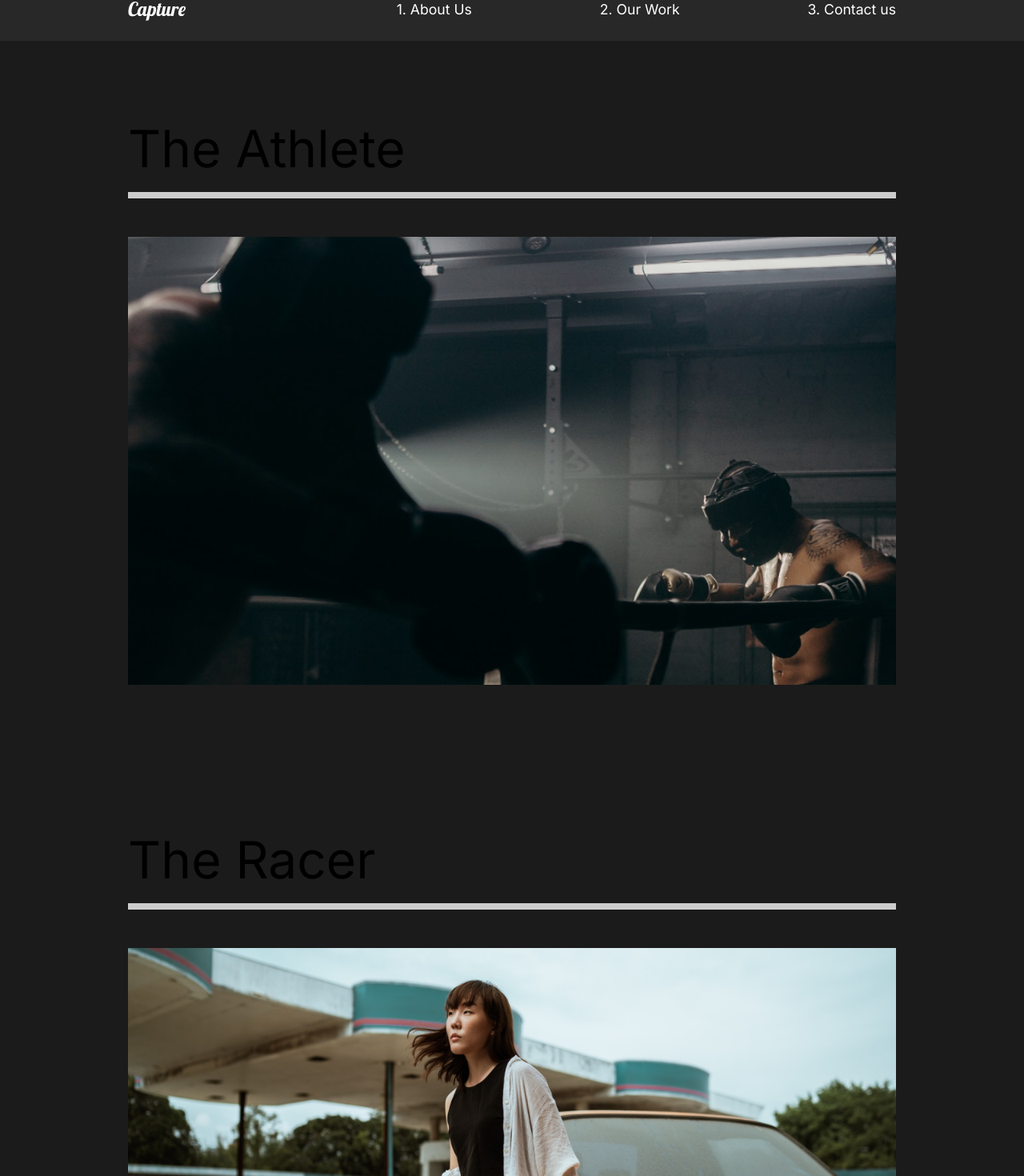
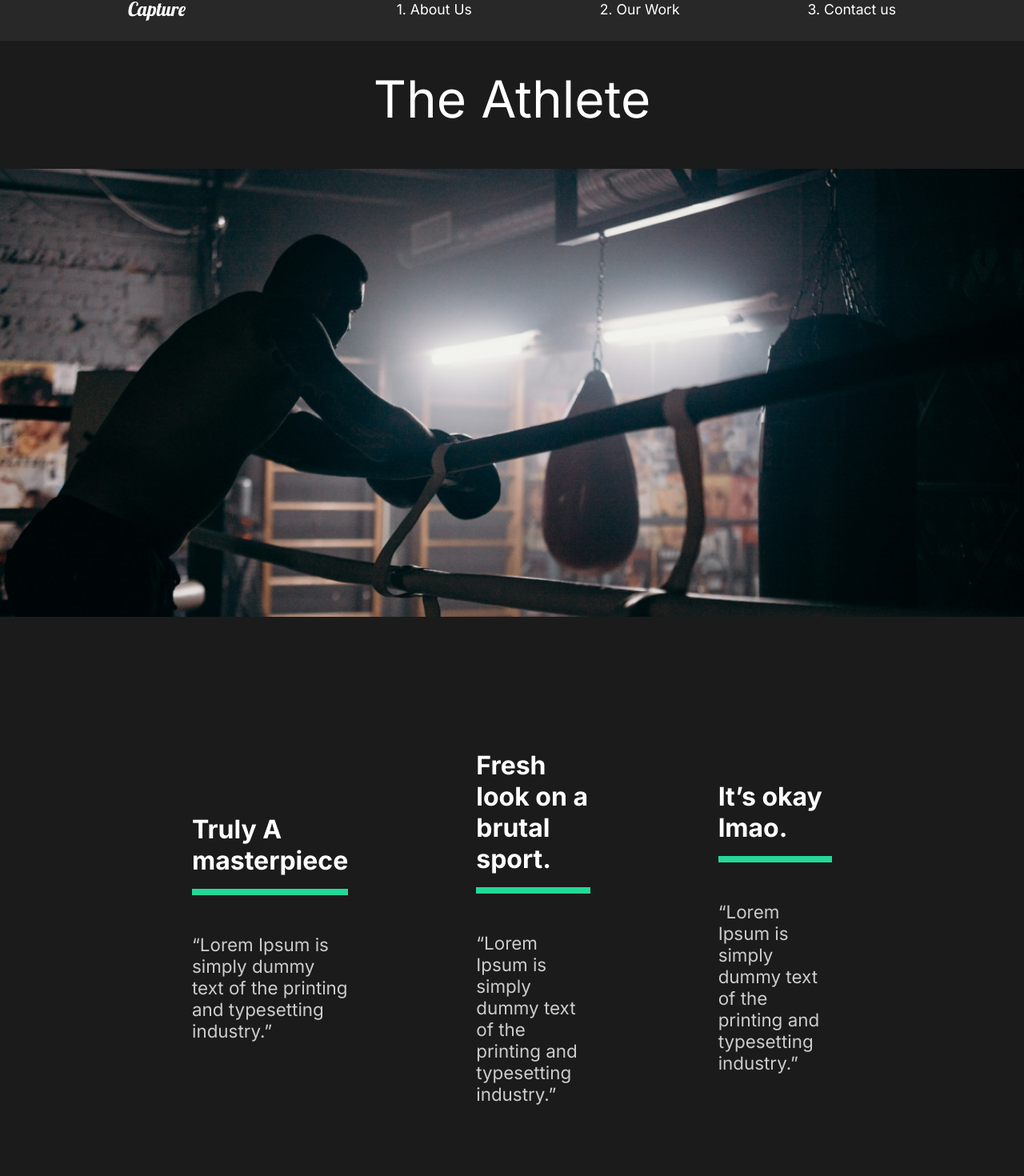
Before and after one commit to MagicAce1988/captureportfolio, a React (Create React App) app: page /work/1 in a window 1280 px wide. Shown: the part 29-1499 px from the top of the page at 80% size. Built offline with nearby package versions, Linux system fonts and the light colour scheme.

Commit message:
finished movie details

```diff
--- a/src/App.js
+++ b/src/App.js
@@ -1,6 +1,6 @@
 import GlobalStyle from './GlobalStyle.styled';
 import { Nav } from './components';
-import { AboutUs, ContactUs, OurWork } from './pages';
+import { AboutUs, ContactUs, OurWork, MovieDetail } from './pages';
 import { Route, Switch } from 'react-router';
 
 function App() {
@@ -12,8 +12,11 @@
         <Route path="/" exact>
           <AboutUs />
         </Route>
-        <Route path="/work">
+        <Route path="/work" exact>
           <OurWork />
+        </Route>
+        <Route path="/work/:id">
+          <MovieDetail />
         </Route>
         <Route path="/contact">
           <ContactUs />
--- /dev/null
+++ b/src/movieState.js
@@ -0,0 +1,81 @@
+import athlete from './img/athlete-small.png';
+import goodtimes from './img/goodtimes-small.png';
+import theracer from './img/theracer-small.png';
+import athlete2 from './img/athlete2.png';
+import goodtimes2 from './img/good-times2.jpg';
+import theracer2 from './img/the-racer2.jpg';
+
+export const movieState = () => [
+  {
+    id: 1,
+    title: 'The Athlete',
+    mainImg: athlete,
+    secondaryImg: athlete2,
+    imageFocusPoint: 'center',
+    awards: [
+      {
+        title: 'Truly A masterpiece',
+        description:
+          '“Lorem Ipsum is simply dummy text of the printing and typesetting industry.”',
+      },
+      {
+        title: 'Fresh look on a brutal sport.',
+        description:
+          '“Lorem Ipsum is simply dummy text of the printing and typesetting industry.”',
+      },
+      {
+        title: 'It’s okay lmao.',
+        description:
+          '“Lorem Ipsum is simply dummy text of the printing and typesetting industry.”',
+      },
+    ],
+  },
+  {
+    id: 2,
+    title: 'Good Times',
+    mainImg: goodtimes,
+    secondaryImg: goodtimes2,
+    imageFocusPoint: 'bottom',
+    awards: [
+      {
+        title: 'Truly A masterpiece',
+        description:
+          '“Lorem Ipsum is simply dummy text of the printing and typesetting industry.”',
+      },
+      {
+        title: 'Fresh look on a brutal sport.',
+        description:
+          '“Lorem Ipsum is simply dummy text of the printing and typesetting industry.”',
+      },
+      {
+        title: 'It’s okay lmao.',
+        description:
+          '“Lorem Ipsum is simply dummy text of the printing and typesetting industry.”',
+      },
+    ],
+  },
+  {
+    id: 3,
+    title: 'The Racer',
+    mainImg: theracer,
+    secondaryImg: theracer2,
+    imageFocusPoint: 'top',
+    awards: [
+      {
+        title: 'Truly A masterpiece',
+        description:
+          '“Lorem Ipsum is simply dummy text of the printing and typesetting industry.”',
+      },
+      {
+        title: 'Fresh look on a brutal sport.',
+        description:
+          '“Lorem Ipsum is simply dummy text of the printing and typesetting industry.”',
+      },
+      {
+        title: 'It’s okay lmao.',
+        description:
+          '“Lorem Ipsum is simply dummy text of the printing and typesetting industry.”',
+      },
+    ],
+  },
+];
--- a/src/pages/ContactUs/ContactUs.js
+++ b/src/pages/ContactUs/ContactUs.js
@@ -1,5 +1,3 @@
-import React from 'react';
-
 const ContactUs = ({ ...props }) => {
   return <div {...props}>Contact Us</div>;
 };
--- /dev/null
+++ b/src/pages/MovieDetail/MovieDetail.js
@@ -0,0 +1,58 @@
+import { useEffect, useState } from 'react';
+import { useHistory, useParams } from 'react-router';
+import { movieState } from '../../movieState';
+import {
+  Awards,
+  Detail,
+  Headline,
+  AwardStyle,
+  ImageDisplay,
+} from './MovieDetail.styled';
+
+const MovieDetail = ({ ...props }) => {
+  const history = useHistory();
+  const [movie, setMovie] = useState(null);
+  const [movies, setMovies] = useState(movieState);
+  const url = history.location.pathname;
+  const { id } = useParams(url);
+
+  useEffect(() => {
+    const movie = movies.find((movie) => movie.id === +id);
+    setMovie(movie);
+  }, [movies, id]);
+
+  return (
+    <>
+      {movie && (
+        <Detail {...props}>
+          <Headline position={movie.imageFocusPoint}>
+            <h2>{movie.title}</h2>
+            <img src={movie.mainImg} alt={movie.title} />
+          </Headline>
+          <Awards>
+            {movie.awards.map((award, index) => (
+              <Award
+                key={award.title}
+                title={award.title}
+                description={award.description}
+              />
+            ))}
+          </Awards>
+          <ImageDisplay>
+            <img src={movie.secondaryImg} alt={movie.title} />
+          </ImageDisplay>
+        </Detail>
+      )}
+    </>
+  );
+};
+
+const Award = ({ title, description }) => (
+  <AwardStyle>
+    <h3>{title}</h3>
+    <div className="line"></div>
+    <p>{description}</p>
+  </AwardStyle>
+);
+
+export default MovieDetail;
--- /dev/null
+++ b/src/pages/MovieDetail/MovieDetail.styled.js
@@ -0,0 +1,59 @@
+import styled from 'styled-components';
+
+export const Detail = styled.div`
+  color: white;
+`;
+
+export const Headline = styled.div`
+  min-height: 90vh;
+  padding-top: 20vh;
+  position: relative;
+  h2 {
+    position: absolute;
+    top: 10%;
+    left: 50%;
+    transform: translate(-50%, -50%);
+  }
+
+  img {
+    width: 100%;
+    height: 70vh;
+    object-fit: cover;
+    object-position: ${({ position }) => position};
+  }
+`;
+
+export const Awards = styled.div`
+  min-height: 80vh;
+  margin: 5rem 10rem;
+  display: flex;
+  align-items: center;
+  justify-content: space-around;
+`;
+
+export const AwardStyle = styled.div`
+  padding: 5rem;
+  h3 {
+    font-size: 2rem;
+  }
+
+  p {
+    padding: 2rem 0rem;
+  }
+
+  .line {
+    width: 100%;
+    background: #23d997;
+    height: 0.5rem;
+    margin: 1rem 0rem;
+  }
+`;
+
+export const ImageDisplay = styled.div`
+  min-height: 50vh;
+  img {
+    width: 100%;
+    height: 100vh;
+    object-fit: cover;
+  }
+`;
--- /dev/null
+++ b/src/pages/MovieDetail/index.js
@@ -0,0 +1 @@
+export { default } from './MovieDetail';
--- a/src/pages/OurWork/OurWork.js
+++ b/src/pages/OurWork/OurWork.js
@@ -1,35 +1,21 @@
-import React from 'react';
-
-import athlete from '../../img/athlete2.png';
-import theRacer from '../../img/theracer-small.png';
-import goodTimes from '../../img/goodtimes-small.png';
+import { useState } from 'react';
+import { Link } from 'react-router-dom';
+import { movieState } from '../../movieState';
 import { Movie, Work } from './OurWork.styled';
-import { Link } from 'react-router-dom';
 
 const OurWork = ({ ...props }) => {
+  const [movies] = useState(movieState);
   return (
     <Work>
-      <Movie>
-        <h2>The Athlete</h2>
-        <div className="line"></div>
-        <Link>
-          <img src={athlete} alt="athlete" />
-        </Link>
-      </Movie>
-      <Movie>
-        <h2>The Racer</h2>
-        <div className="line"></div>
-        <Link>
-          <img src={theRacer} alt="the racer" />
-        </Link>
-      </Movie>
-      <Movie>
-        <h2>Good Times</h2>
-        <div className="line"></div>
-        <Link>
-          <img src={goodTimes} alt="good times" />
-        </Link>
-      </Movie>
+      {movies.map((movie) => (
+        <Movie key={movie.id} position={movie.imageFocusPoint}>
+          <h2>{movie.title}</h2>
+          <div className="line"></div>
+          <Link to={`work/${movie.id}`}>
+            <img src={movie.mainImg} alt={movie.title} />
+          </Link>
+        </Movie>
+      ))}
     </Work>
   );
 };
--- a/src/pages/OurWork/OurWork.styled.js
+++ b/src/pages/OurWork/OurWork.styled.js
@@ -3,14 +3,14 @@
 export const Work = styled.div`
   min-height: 100vh;
   overflow: hidden;
-  padding: 5rem 10rem;
+  padding: 1rem 6rem;
   h2 {
     padding: 1rem 0rem;
   }
 `;
 
 export const Movie = styled.div`
-  padding-bottom: 10rem;
+  padding-bottom: 5rem;
   .line {
     height: 0.5rem;
     background: #cccccc;
@@ -21,5 +21,6 @@
     width: 100%;
     height: 70vh;
     object-fit: cover;
+    object-position: ${({ position }) => position};
   }
 `;
--- a/src/pages/index.js
+++ b/src/pages/index.js
@@ -1,5 +1,6 @@
 import AboutUs from './AboutUs';
 import OurWork from './OurWork';
 import ContactUs from './ContactUs';
+import MovieDetail from './MovieDetail';
 
-export { AboutUs, OurWork, ContactUs };
+export { AboutUs, OurWork, ContactUs, MovieDetail };
```
